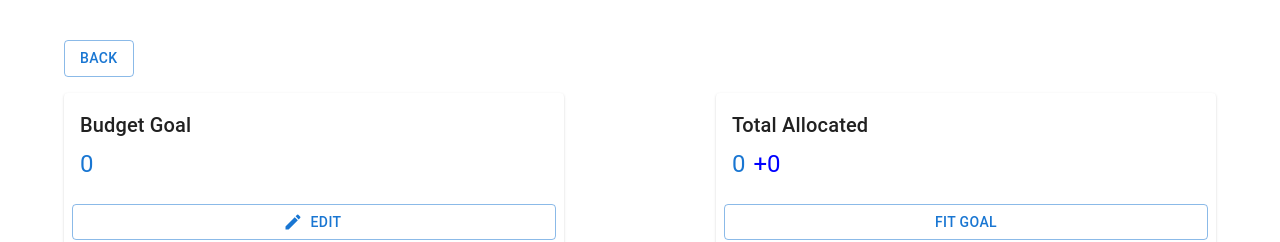
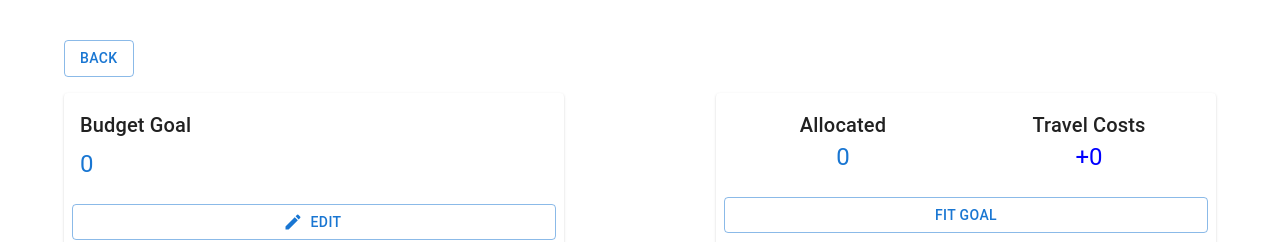
Before and after one commit to aspiforgreat/traveltracker, a React (Create React App) app in the folder frontend/: page /subbudget in a window 1280 px wide. Shown: the top 242 px of the page. Built offline with nearby package versions, Linux system fonts and the light colour scheme; no server answers.

Commit message:
changing display of different numbers in allocated total

```diff
--- a/frontend/src/Components/TotalDisplay.js
+++ b/frontend/src/Components/TotalDisplay.js
@@ -16,7 +16,7 @@ const TotalDisplay = ({ boxes, parentTotal, setParentTotal, isHomepage, onRedist
     const differenceString = Math.abs(difference) < 2 ? "" : difference >= 0 ? `+${difference}` : `${difference}`;
 
 
-    const differenceColor = (isHomepage ? userTotal ?? 0 : parentTotal.number ?? 0) - totalBoxSum >= 0 ? "green":"red";
+    const differenceColor = difference >= 0 ? "green":"red";
 
     const handleEditClick = () => {
         setShowModal(true);
@@ -101,23 +101,54 @@ const TotalDisplay = ({ boxes, parentTotal, setParentTotal, isHomepage, onRedist
             {/* Total Allocated Card */}
             <Card sx={{ width: 500 }}>
             <CardContent>
-                    <Typography variant="h6" gutterBottom>Total Allocated</Typography>
-                    <Box display="inline-flex" alignItems="center" gap={1}>
-                        <Typography variant="h5" color="primary">{totalBoxSum}</Typography>
-                        <Typography variant="h5" color={"blue"}>
+                {/* Using Radix UI Box with flexbox for layout */}
+                <Box
+                    sx={{
+                        display: 'flex',
+                        justifyContent: 'space-between',
+                        gap: 3,  // Space between columns
+                        alignItems: 'center',
+                        flexWrap: 'wrap',
+                    }}
+                >
+                    {/* Total Allocated Column */}
+                    <Box sx={{ flex: 1, textAlign: 'center' }}>
+                        <Typography variant="h6">
+                            Allocated
+                        </Typography>
+                        <Typography variant="h5" color="primary">
+                            {totalBoxSum}
+                        </Typography>
+                    </Box>
+
+                    {/* Travel Costs Column */}
+                    <Box sx={{ flex: 1, textAlign: 'center' }}>
+                        <Typography variant="h6">
+                            Travel Costs
+                        </Typography>
+                        <Typography variant="h5" color="blue">
                             {`+${arrivalCost}`}
                         </Typography>
+                    </Box>
+
+                    {/* Difference Column */}
+                    {differenceString !== "" && (
+                    <Box sx={{ flex: 1, textAlign: 'center' }}>
+                        <Typography variant="h6" >
+                            Difference
+                        </Typography>
+
                             <Typography variant="h5" color={differenceColor}>
                                 {differenceString}
                             </Typography>
+
+                    </Box>
+                    )}
                 </Box>
             </CardContent>
+
             <CardActions>
-                    <Button
-                        variant="outlined"
-                        onClick={onRedistribute}
-                        fullWidth
-                    >
+                <Button variant="outlined" onClick={onRedistribute} fullWidth>
                     Fit Goal
                 </Button>
             </CardActions>
```
Lines whose indentation alone changed are shown as unchanged.
